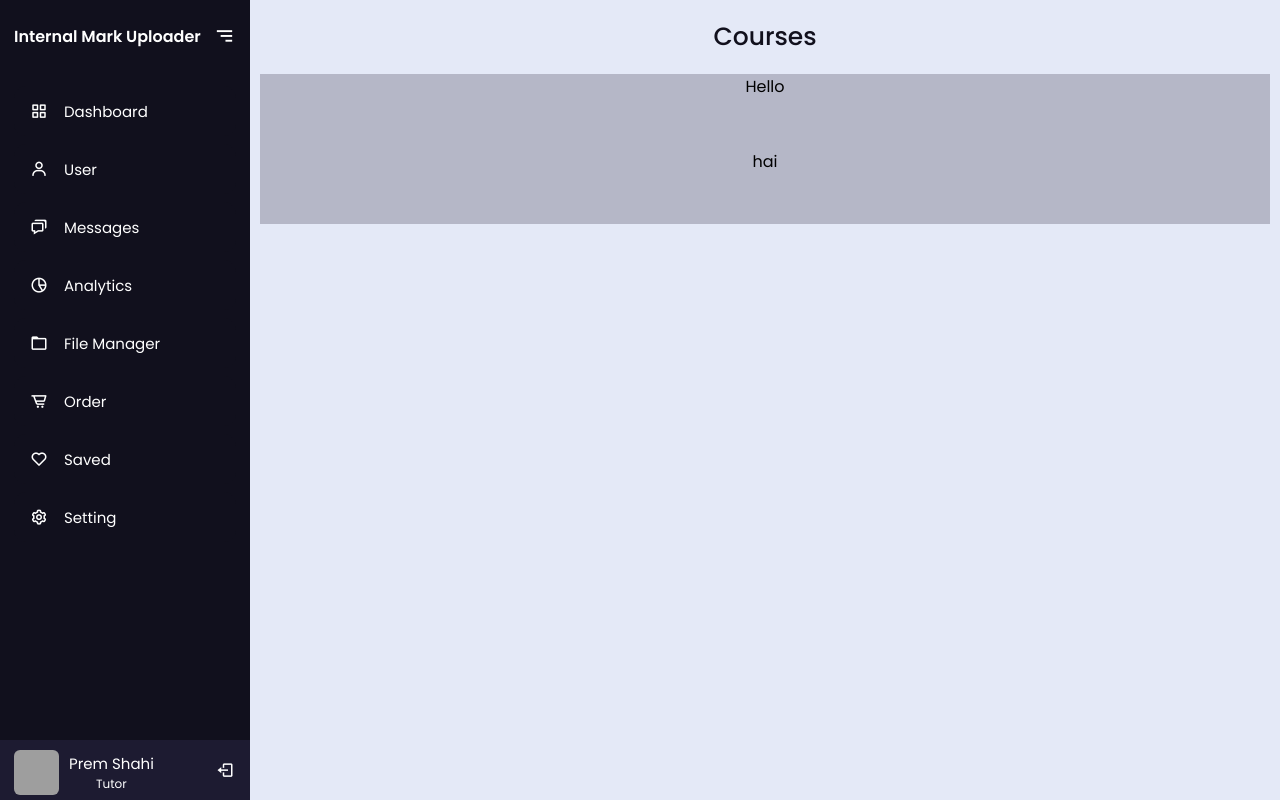
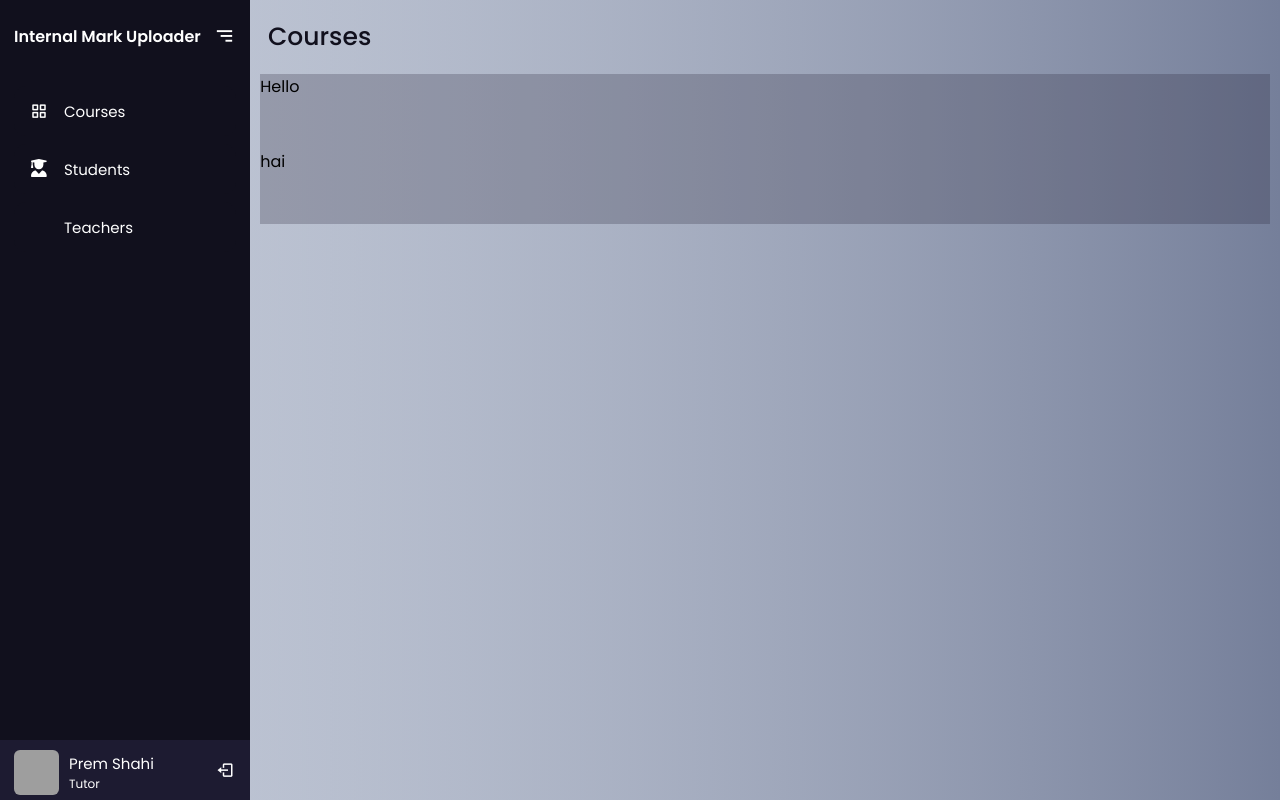
Before and after one commit to fasilkp/internal-mark-uploader, a React (Create React App) app: page / in a window 1280 px wide. Both pictures are taken after a click on the icon 39 px from the left and 36 px from the top of the page. Built offline with nearby package versions, Linux system fonts and the light colour scheme; grey boxes are pictures that could not be loaded.

Commit message:
Admin home page modified

```diff
--- a/package.json
+++ b/package.json
@@ -3,6 +3,10 @@
   "version": "0.1.0",
   "private": true,
   "dependencies": {
+    "@fortawesome/fontawesome-svg-core": "^1.3.0",
+    "@fortawesome/free-regular-svg-icons": "^6.0.0",
+    "@fortawesome/free-solid-svg-icons": "^6.0.0",
+    "@fortawesome/react-fontawesome": "^0.1.17",
     "@testing-library/jest-dom": "^5.16.2",
     "@testing-library/react": "^11.2.7",
     "@testing-library/user-event": "^12.8.3",
--- a/src/App.css
+++ b/src/App.css
@@ -1,38 +1,5 @@
-.App {
-  text-align: center;
+body{
+  background: #757F9A;  /* fallback for old browsers */
+  background: -webkit-linear-gradient(to left, #d7dde8a1, #757F9A);  /* Chrome 10-25, Safari 5.1-6 */
+  background: linear-gradient(to left, #d7dde8a1, #757F9A); /* W3C, IE 10+/ Edge, Firefox 16+, Chrome 26+, Opera 12+, Safari 7+ */
 }
-
-.App-logo {
-  height: 40vmin;
-  pointer-events: none;
-}
-
-@media (prefers-reduced-motion: no-preference) {
-  .App-logo {
-    animation: App-logo-spin infinite 20s linear;
-  }
-}
-
-.App-header {
-  background-color: #282c34;
-  min-height: 100vh;
-  display: flex;
-  flex-direction: column;
-  align-items: center;
-  justify-content: center;
-  font-size: calc(10px + 2vmin);
-  color: white;
-}
-
-.App-link {
-  color: #61dafb;
-}
-
-@keyframes App-logo-spin {
-  from {
-    transform: rotate(0deg);
-  }
-  to {
-    transform: rotate(360deg);
-  }
-}
--- a/src/App.js
+++ b/src/App.js
@@ -1,6 +1,6 @@
 import React from 'react';
-import logo from './logo.svg';
-import Admin from './pages/admin/Admin';
+import Admin from './pages/Admin Pages/admin/Admin';
+import './assets/FontAwsesomeIcons/'
 import './App.css';
 function App(props) {
 
--- /dev/null
+++ b/src/assets/FontAwsesomeIcons/index.js
@@ -0,0 +1,4 @@
+import { library } from "@fortawesome/fontawesome-svg-core";
+import { faUser, faUserGraduate, faChalkboardTeacher } from "@fortawesome/free-solid-svg-icons";
+
+library.add(faUserGraduate, faChalkboardTeacher)
--- a/src/pages/admin/Admin.css
+++ b/src/pages/Admin Pages/admin/Admin.css
@@ -35,7 +35,8 @@
   font-size: 16px;
   font-weight: 600;
   opacity: 0;
-  transition: all 0.5s ease;
+  animation-name: logoNameAnim;
+  animation-duration: 1s;
 }
 .sidebar.open .logo-details .icon,
 .sidebar.open .logo-details .logo_name{
@@ -208,7 +209,9 @@
 }
 .home-section{
   position: relative;
-  background: #E4E9F7;
+  background: #757F9A;  /* fallback for old browsers */
+  background: -webkit-linear-gradient(to right, #d7dde8a1, #757F9A);  /* Chrome 10-25, Safari 5.1-6 */
+  background: linear-gradient(to right, #d7dde8a1, #757F9A);
   min-height: 100vh;
   top: 0;
   left: 78px;
@@ -223,6 +226,7 @@
   left: 250px;
   width: calc(100% - 250px);
 }
+
 .divBox{
   display: flex;
   flex-direction: column;
@@ -235,17 +239,27 @@
   font-weight: 500;
   margin: 18px
 }
-
-
 .sub-boxes{
   width: 98%;
   height: 75px;
   background-color: #1d1b313d;
 }
+@keyframes logoNameAnim{
+  0%  {font-size: 0px;}
+  50% {font-size: 1rem;}
+  100% {font-size: 1rem;}
+}
 @media (max-width: 420px) {
   .sidebar li .tooltip{
     display: none;
   }
+  .sidebar.open .nav-list .profile{
+    width: 100%;
+  }
+  .sidebar.open{
+    width: 100%;
+  }
+
 }
 .sidebar .menuClicked a, .menuClicked a i{
     background-color: #fff;
--- /dev/null
+++ b/src/pages/Admin Pages/admin/Admin.js
@@ -0,0 +1,65 @@
+import React, {useState} from "react";
+import "../admin/Admin.css";
+import { FontAwesomeIcon } from "@fortawesome/react-fontawesome";
+
+function Admin() {
+  const [sideBarStatus, setSideBarStatus]=useState(false)
+  const obj={
+      courses:false,
+      Students:false,
+      teachers:false
+  }
+  const [clicked, setClicked]=useState(obj)
+  return (
+    <div>
+      <div className={sideBarStatus?"sidebar open" : "sidebar"}>
+        <div className="logo-details">
+          {sideBarStatus?<div className="logo_name">Internal Mark Uploader</div>:""}
+          <i className={sideBarStatus?"bx bx-menu-alt-right" : "bx bx-menu"} id="btn" onClick={()=>setSideBarStatus(!sideBarStatus)}></i>
+        </div>
+        <ul className="nav-list">
+          <li onClick={()=>{setClicked({...obj, courses:true})}} className={clicked.courses ? "menuClicked" : ""}>
+            <a href="#">
+              <i className="bx bx-grid-alt"></i>
+              <span className="links_name">Courses</span>
+            </a>
+            <span className="tooltip">Courses</span>
+          </li>
+          <li onClick={()=>{setClicked({...obj, Students:true})}} className={clicked.Students ? "menuClicked" : ""}>
+            <a href="#">
+              <i> <FontAwesomeIcon icon="user-graduate" className="icons" /></i>
+              <span className="links_name">Students</span>
+            </a>
+            <span className="tooltip">Students</span>
+          </li>
+          <li onClick={()=>{setClicked({...obj, teachers:true})}} className={clicked.teachers ? "menuClicked" : ""}>
+            <a href="#">
+            <i> <FontAwesomeIcon icon="chalkboard-teacher" className="icons" /></i>
+              <span className="links_name">Teachers</span>
+            </a>
+            <span className="tooltip">Teachers</span>
+          </li>
+          <li className="profile">
+            <div className="profile-details">
+              <img src="profile.jpg"  />
+              <div className="name_job">
+                <div className="name">Prem Shahi</div>
+                <div className="job">Tutor</div>
+              </div>
+            </div>
+            <i className="bx bx-log-out" id="log_out"></i>
+          </li>
+        </ul>
+      </div>
+      <section className="home-section">
+        <div className="text">Courses</div>
+        <div className="divBox">
+          <div className="sub-boxes">Hello</div>
+          <div className="sub-boxes">hai</div>
+        </div>
+      </section>
+    </div>
+  );
+}
+
+export default Admin;
--- a/src/pages/admin/Admin.js
+++ /dev/null
@@ -1,99 +0,0 @@
-import React, {useState} from "react";
-import "../admin/Admin.css";
-
-function Admin() {
-  const [sideBarStatus, setSideBarStatus]=useState(false)
-  const obj={
-      dashboard:false,
-      user:false,
-      message:false
-  }
-  const [clicked, setClicked]=useState(obj)
-  return (
-    <div>
-      <div className={sideBarStatus?"sidebar open" : "sidebar"}>
-        <div className="logo-details">
-          <div className="logo_name">Internal Mark Uploader</div>
-          <i className={sideBarStatus?"bx bx-menu-alt-right" : "bx bx-menu"} id="btn" onClick={()=>setSideBarStatus(!sideBarStatus)}></i>
-        </div>
-        <ul className="nav-list">
-          <li onClick={()=>{setClicked({...obj, dashboard:true})}} className={clicked.dashboard ? "menuClicked" : ""}>
-            <a href="#">
-              <i className="bx bx-grid-alt"></i>
-              <span className="links_name">Dashboard</span>
-            </a>
-            <span className="tooltip">Dashboard</span>
-          </li>
-          <li onClick={()=>{setClicked({...obj, user:true})}} className={clicked.user ? "menuClicked" : ""}>
-            <a href="#">
-              <i className="bx bx-user"></i>
-              <span className="links_name">User</span>
-            </a>
-            <span className="tooltip">User</span>
-          </li>
-          <li onClick={()=>{setClicked({...obj, message:true})}} className={clicked.message ? "menuClicked" : ""}>
-            <a href="#">
-              <i className="bx bx-chat"></i>
-              <span className="links_name">Messages</span>
-            </a>
-            <span className="tooltip">Messages</span>
-          </li>
-          <li>
-            <a href="#">
-              <i className="bx bx-pie-chart-alt-2"></i>
-              <span className="links_name">Analytics</span>
-            </a>
-            <span className="tooltip">Analytics</span>
-          </li>
-          <li>
-            <a href="#">
-              <i className="bx bx-folder"></i>
-              <span className="links_name">File Manager</span>
-            </a>
-            <span className="tooltip">Files</span>
-          </li>
-          <li>
-            <a href="#">
-              <i className="bx bx-cart-alt"></i>
-              <span className="links_name">Order</span>
-            </a>
-            <span className="tooltip">Order</span>
-          </li>
-          <li>
-            <a href="#">
-              <i className="bx bx-heart"></i>
-              <span className="links_name">Saved</span>
-            </a>
-            <span className="tooltip">Saved</span>
-          </li>
-          <li>
-            <a href="#">
-              <i className="bx bx-cog"></i>
-              <span className="links_name">Setting</span>
-            </a>
-            <span className="tooltip">Setting</span>
-          </li>
-          <li className="profile">
-            <div className="profile-details">
-              <img src="profile.jpg"  />
-              <div className="name_job">
-                <div className="name">Prem Shahi</div>
-                <div className="job">Tutor</div>
-              </div>
-            </div>
-            <i className="bx bx-log-out" id="log_out"></i>
-          </li>
-        </ul>
-      </div>
-      <section className="home-section">
-        <div className="text">Courses</div>
-        <div className="divBox">
-          <div className="sub-boxes">Hello</div>
-          <div className="sub-boxes">hai</div>
-        </div>
-      </section>
-    </div>
-  );
-}
-
-export default Admin;
```
Also changed, not shown: 1 other file (tests, documents, lock files or other folders).
